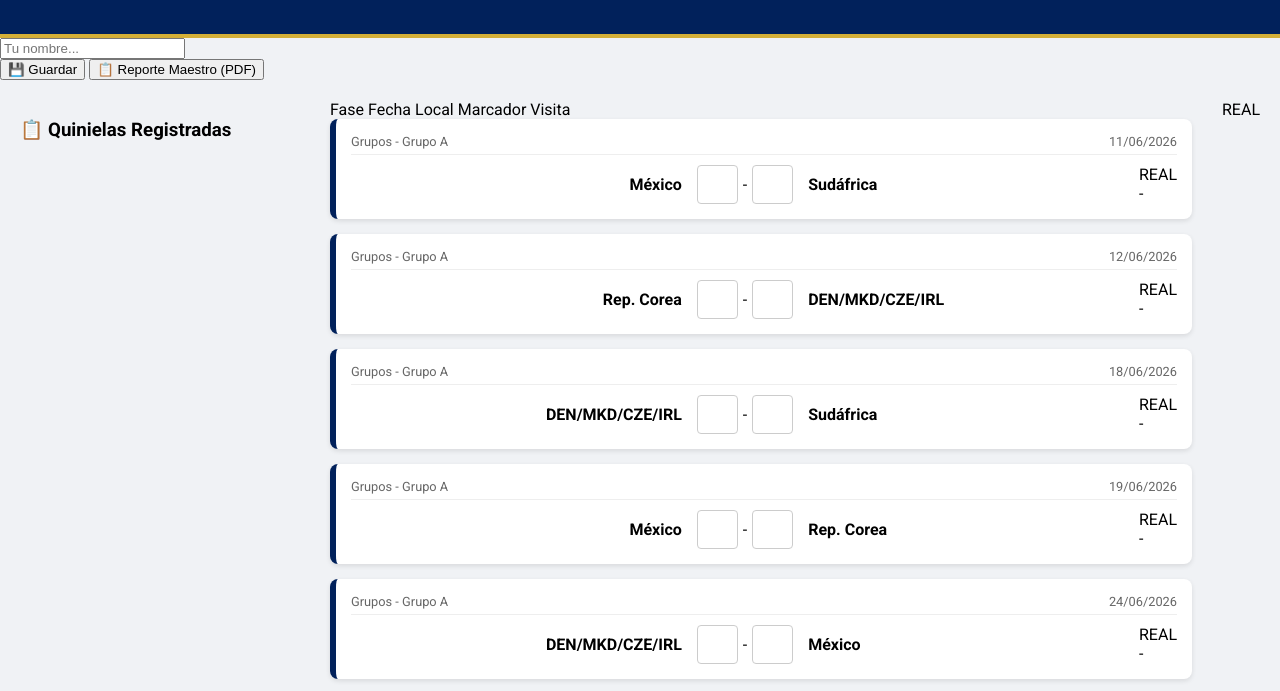
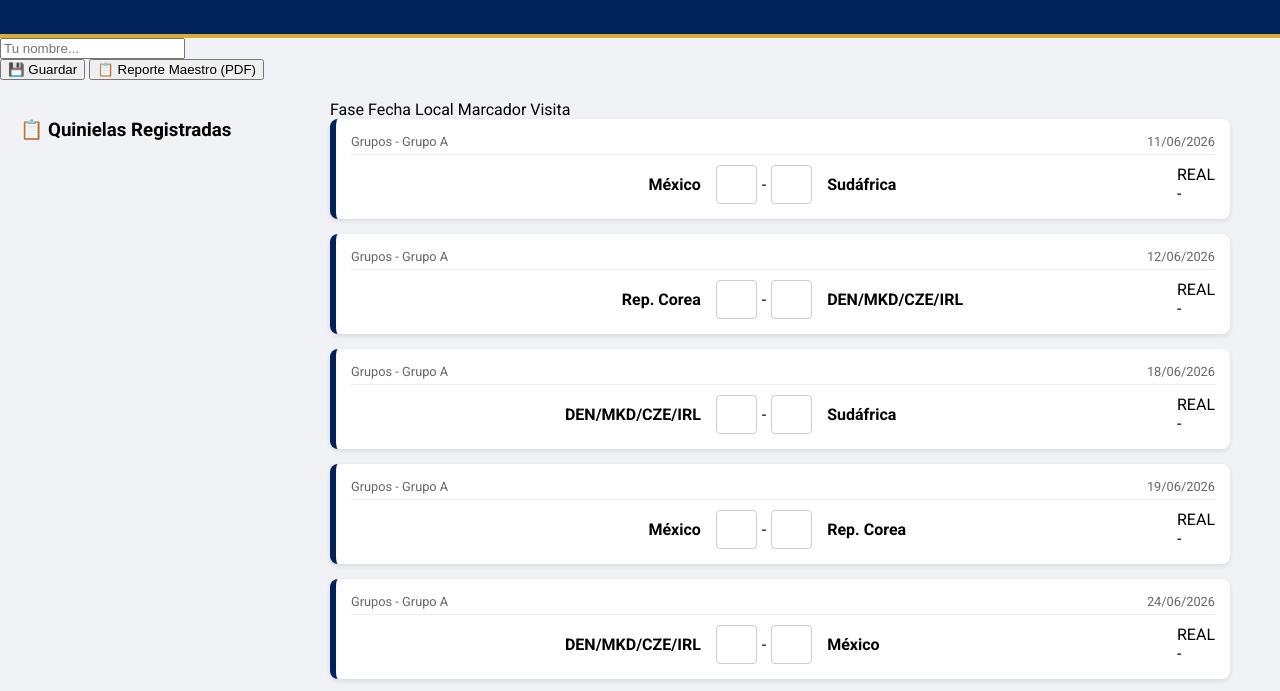
Before and after one commit to carlosldvjuegos/quiniela, a website: page index.html in a window 1280 px wide. Shown: the part 77-768 px from the top of the page. Drawn offline with Linux system fonts and the light colour scheme; no server answers.

Commit message:
Update index.html

```diff
--- a/index.html
+++ b/index.html
@@ -46,7 +46,6 @@
         </section>
 
 		<div class="columna-reales-flotante">
-        <div class="header-real-fix">REAL</div>
         <div id="reales-container"></div>
     </div>
 
```
